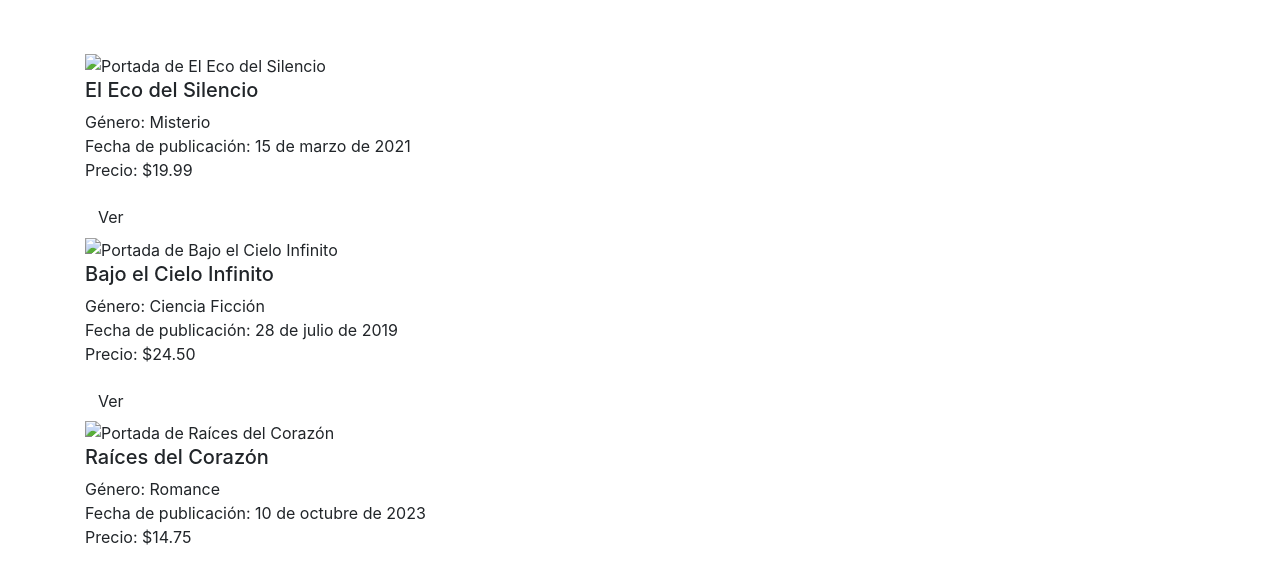
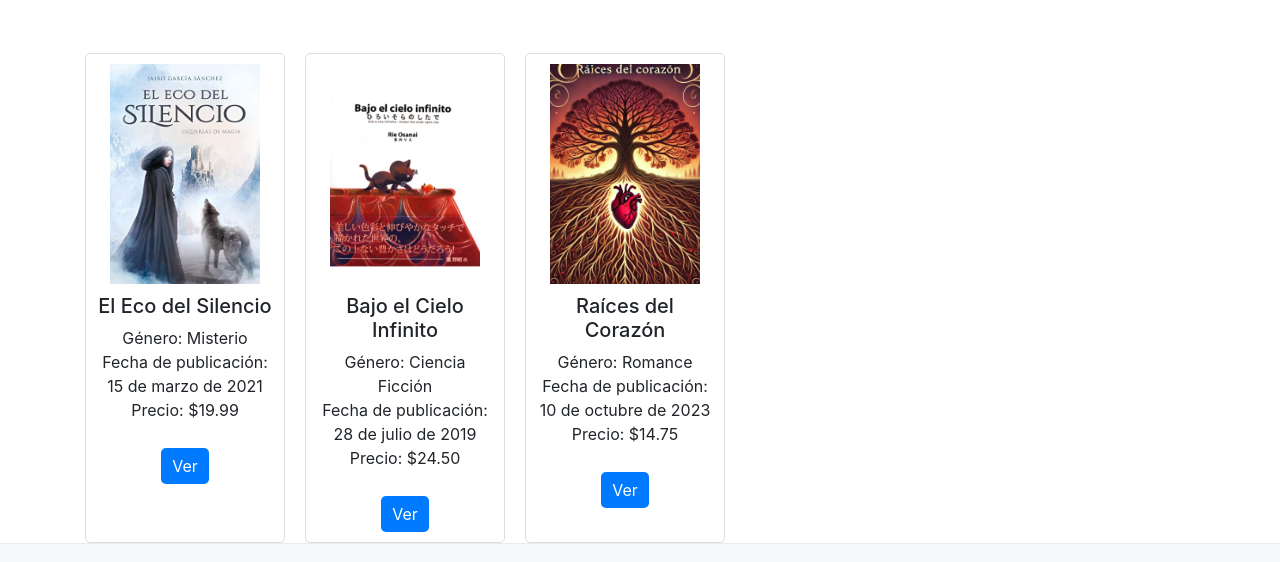
Before and after one commit to Aldana1612/BookStorePoli, a website: page book_list.html in a window 1280 px wide. Shown: the part 206-768 px from the top of the page. Drawn offline with nearby package versions, Linux system fonts and the light colour scheme.

Commit message:
Ajustes en imagenes-contenido visual

```diff
--- a/book_list.html
+++ b/book_list.html
@@ -8,6 +8,49 @@
 
     <link href="https://stackpath.bootstrapcdn.com/bootstrap/4.5.2/css/bootstrap.min.css" rel="stylesheet">
     <style>
+        .book-list {
+            display: flex;
+            gap: 20px;
+        }
+
+        .book-item {
+            display: flex;
+            flex-direction: column;
+            align-items: center;
+            width: 200px;
+            /* Ajusta el ancho según prefieras */
+            border: 1px solid #ddd;
+            padding: 10px;
+            border-radius: 5px;
+        }
+
+        .book-item img {
+            width: 150px;
+            /* Tamaño fijo de ancho */
+            height: 220px;
+            /* Tamaño fijo de alto */
+            object-fit: cover;
+            /* Ajusta la imagen al tamaño sin distorsionar */
+        }
+
+        .book-info {
+            text-align: center;
+            margin-top: 10px;
+        }
+
+        .btn-ver {
+            margin-top: 10px;
+            padding: 5px 10px;
+            background-color: #007bff;
+            color: white;
+            text-decoration: none;
+            border-radius: 5px;
+        }
+
+        .btn-ver:hover {
+            background-color: #0056b3;
+        }
+
         .btn-outline-primary.logout-button {
             color: black;
             background-color: white;
@@ -278,7 +321,7 @@
 
     <section class="container book-list">
         <div class="book-item">
-            <img src="img/default-book.png" alt="Portada de El Eco del Silencio">
+            <img src="img/elecodelsilencio.jpg" alt="Portada de El Eco del Silencio">
             <div class="book-info">
                 <h5>El Eco del Silencio</h5>
                 <p>Género: Misterio<br>
@@ -288,7 +331,7 @@
             <a href="#" class="btn btn-ver">Ver</a>
         </div>
         <div class="book-item">
-            <img src="img/default-book.png" alt="Portada de Bajo el Cielo Infinito">
+            <img src="img/BajoelCieloInfinito.jpg" alt="Portada de Bajo el Cielo Infinito">
             <div class="book-info">
                 <h5>Bajo el Cielo Infinito</h5>
                 <p>Género: Ciencia Ficción<br>
@@ -298,7 +341,7 @@
             <a href="#" class="btn btn-ver">Ver</a>
         </div>
         <div class="book-item">
-            <img src="img/default-book.png" alt="Portada de Raíces del Corazón">
+            <img src="img/raicesdelcorazon.webp" alt="Portada de Raíces del Corazón">
             <div class="book-info">
                 <h5>Raíces del Corazón</h5>
                 <p>Género: Romance<br>
```
Also changed, not shown: img/BajoelCieloInfinito.jpg (added), img/default-user.png (added), img/elecodelsilencio.jpg (added), img/raicesdelcorazon.webp (added).
